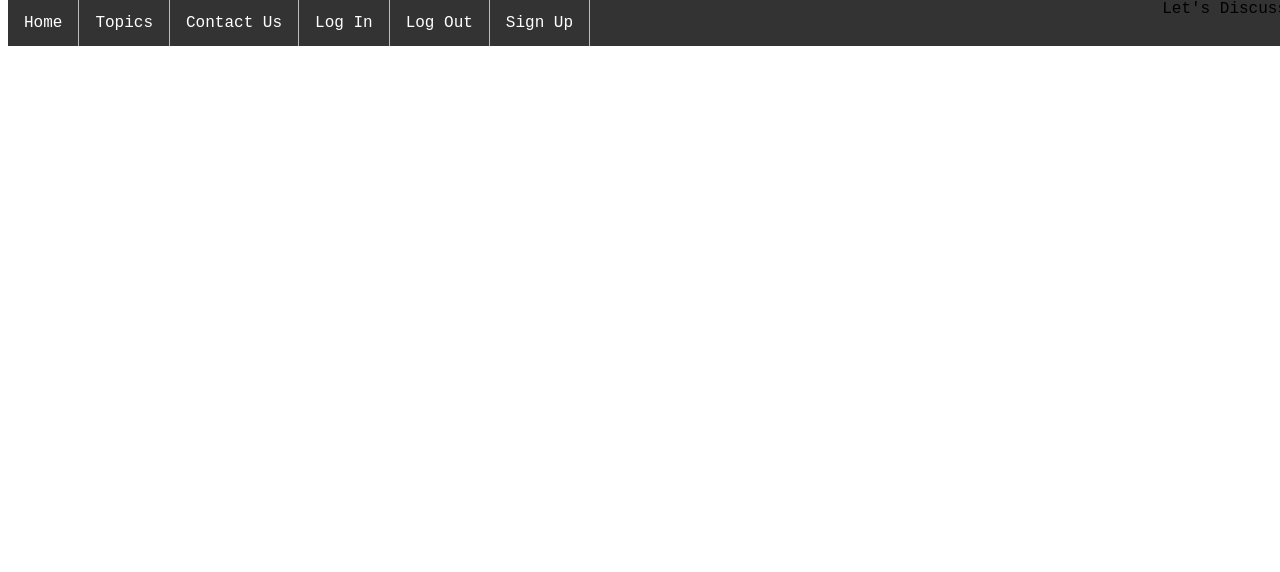
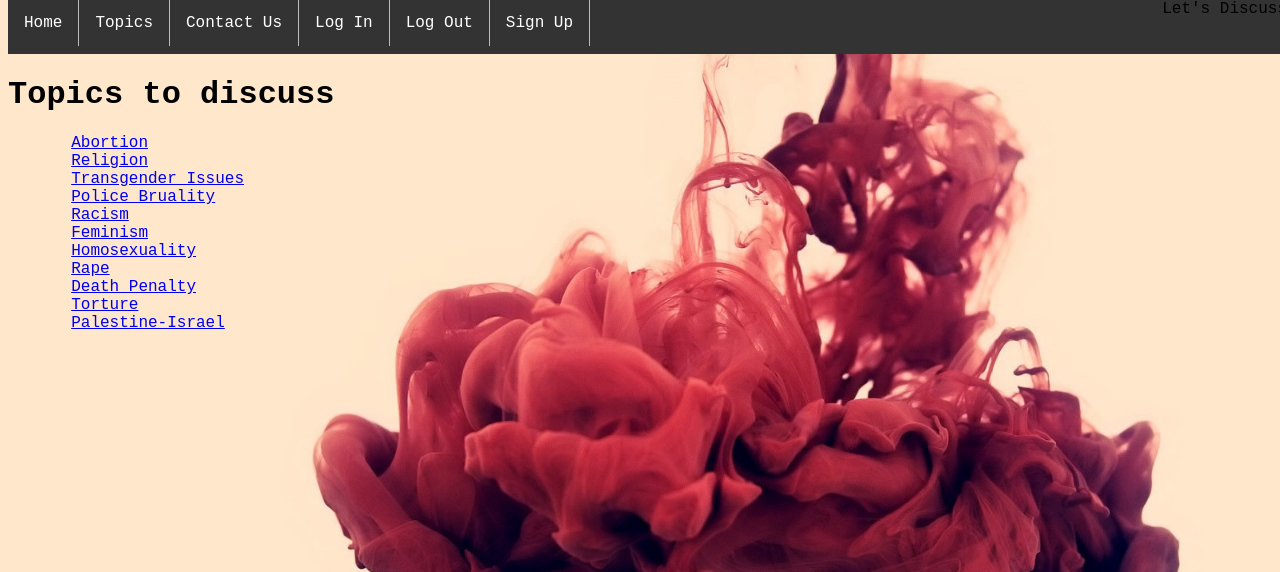
Before and after one commit to majd19-meet/y2l-personal-project, a Flask app: page /topics in a window 1280 px wide. Shown: the top 572 px of the page. Run offline with Flask 2, Linux system fonts and the light colour scheme.

Commit message:
blablabla

```diff
--- a/app.py
+++ b/app.py
@@ -3,6 +3,7 @@ from databases import add_user, get_all_users,query_by_username
 
 app = Flask(__name__)
 
+app.config["SECRET_KEY"] = "your-secret-key"
 
 # @app.route("/")
 # def home_page():
@@ -44,6 +45,8 @@ def signup_route():
 
     if g!=None:
       print ('we already have a user with that name')
+    else:
+      add_user(name, password)
     return redirect(url_for('home'))
 
 @app.route('/login', methods=['GET', 'POST'])
@@ -57,19 +60,24 @@ def login_route():
     if user==None:
       return redirect (url_for('signup_route'))
     else:
-      if request.form['password']==user.password:
-        session['logged_in'] = True
-        session['user_id']=user.id
-        session['display_login'] = True
-        return redirect(url_for('home'))
+      # if request.form.get('password') and
+      if request.form['password']== user.password:
+        session["logged_in"] = True
+        session["user_id"] = user.name
+        session["display_login"] = True
 
-      return render_template('login.html')
+      # session['logged_in'] == True
+      # session['user_id']== user_id
+      # session['display_login'] == True
+        # return redirect(url_for('home'))
+
+        return render_template('home.html')
   else:
     return render_template('login.html')
 
-@app.route('/signup')
-def signup():
-    return render_template("signup.html")
+# @app.route('/signup')
+# def signup():
+#     return render_template("signup.html")
 
 
 @app.route('/logout')
--- a/model.py
+++ b/model.py
@@ -6,8 +6,8 @@ from sqlalchemy import create_engine
 Base = declarative_base()
 
 
-def __repr__(self):
-    return ("article title: {}, article content:{}".format(self.title, self.content))
+# def __repr__(self):
+#     return ("article title: {}, article content:{}".format(self.title, self.content))
 
 
 
@@ -15,9 +15,7 @@ def __repr__(self):
 class User(Base):
   __tablename__="user"
   id=Column(Integer, primary_key=True)
-  nationality=Column(String)
   name=Column(String, unique=True )
-  email=Column(String)
   password=Column(String)
 
 
--- a/static/css/topics.css
+++ b/static/css/topics.css
@@ -1,13 +1,19 @@
 body{
   font-family: "Courier New", Courier, monospace;
+  background-image: url("/static/images/pink.jpg");
+  background-repeat: no-repeat;
+  background-size: 120%;
+  background-attachment: fixed;
 }
 
-ul {
+.nav_bar {
   list-style-type: none;
-  margin: 0;
-  padding: 0;
   overflow: hidden;
   background-color: #333;
+  position: fixed;
+  top: 0px;
+  width: 100%;
+  max-height: 7.5%;
 }
 
 li {
@@ -31,11 +37,6 @@ li a:hover {
   background-color: #DC143C;
 }
 
-/*.active {
-  background-color: #DC143C;*/
-  /*color: black;*/
-}
-
 li:last-child{
   display: block;
   color: white;
@@ -43,13 +44,46 @@ li:last-child{
   padding: 12px 15px;
   text-decoration: none;
   text-shadow:5px 5px 0.5px #DC143C;
-  /*font-weight: 500;*/
-  /*font-size: 30px;*/
   font-family:URW Chancery L, cursive;
 }
 
-ul{
-  position: fixed;
-  top: 0px;
-  width: 100%;
+
+.dropbtn {
+  font-size: 16px;
+  border: none;
+  margin-left: 5%;
+  visibility: visible !important;
+  display: block;
 }
+
+.dropdown {
+  position: relative;
+}
+
+.dropdown-content {
+  display: none;
+  position: absolute;
+  background-color: #f1f1f1;
+  min-width: 160px;
+  overflow: auto;
+  z-index: 1;
+}
+
+.dropdown-content a {
+  color: black;
+  padding: 12px 16px;
+  text-decoration: none;
+  display: block;
+}
+
+.dropdown a:hover {background-color: #DC143C;}
+
+.show {display: block;}
+
+h1{
+  margin-top: 6%;
+}
+
+.toptop{
+  margin-left: 5%;
+}
--- a/templates/topics.html
+++ b/templates/topics.html
@@ -4,18 +4,80 @@
     <head>
     	<title>Topics - Let's Discuss</title>
         <link rel="stylesheet" type="text/css" href="/static/css/topics.css">
+        <meta name="viewport" content="width=device-width, initial-scale=1">
     </head>
 
     <body>
-	    <ul>
-			<li><a class="active" href="home">Home</a></li>
+
+<div class=nav_bar>
+	    			<li><a class="active" href="home">Home</a></li>
 			<li><a href="topics">Topics</a></li>
 			<li><a href="contact">Contact Us</a></li>
 			<li><a href="login">Log In</a></li>
             <li ><a href="logout">Log Out</a></li>
     		<li><a href="signup">Sign Up</a></li>
 			<li style="float:right">Let's Discuss</li>
-		</ul>
+		 <br><br><br>
+</div>
+
+
+        <h1>Topics to discuss</h1>
+<div class="toptop">
+    <a href="#">Abortion</a><br>
+    <a href="#">Religion</a><br>
+    <a href="#">Transgender Issues</a><br>
+    <a href="#">Police Bruality</a><br>
+    <a href="#">Racism</a><br>
+    <a href="#">Feminism</a><br>
+    <a href="#">Homosexuality</a><br>
+    <a href="#">Rape</a><br>
+    <a href="#">Death Penalty</a><br>
+    <a href="#">Torture</a><br>
+    <a href="#">Palestine-Israel</a><br>
+</div>
+<!--         <div class="dropdown">
+  <button onclick="myFunction()" class="dropbtn">- Abortion</button><br>
+  <div id="myDropdown" class="dropdown-content">
+    <a href="#home">Home</a>
+    <a href="#about">About</a>
+    <a href="#contact">Contact</a>
+  </div><br>
+
+
+    <div class="dropdown">
+  <button onclick="myFunction()" class="dropbtn">- Religion</button>
+  <div id="myDropdown" class="dropdown-content">
+    <a href="#home">Home</a>
+    <a href="#about">About</a>
+    <a href="#contact">Contact</a>
+  </div><br>
+
+</div> -->
+
+
+
+<script>
+/* When the user clicks on the button,
+toggle between hiding and showing the dropdown content */
+function myFunction() {
+  document.getElementById("myDropdown").classList.toggle("show");
+}
+
+// Close the dropdown if the user clicks outside of it
+window.onclick = function(event) {
+  if (!event.target.matches('.dropbtn')) {
+    var dropdowns = document.getElementsByClassName("dropdown-content");
+    var i;
+    for (i = 0; i < dropdowns.length; i++) {
+      var openDropdown = dropdowns[i];
+      if (openDropdown.classList.contains('show')) {
+        openDropdown.classList.remove('show');
+      }
+    }
+  }
+}
+</script>
+
     </body>
 
 </html>
```
Also changed, not shown: project.db, static/images/7.jpg (added), static/images/hehe.jpg (added), static/images/pink.jpg (added), static/images/pupu.jpg (added), static/images/ro.jpg (added), 2 other files.
